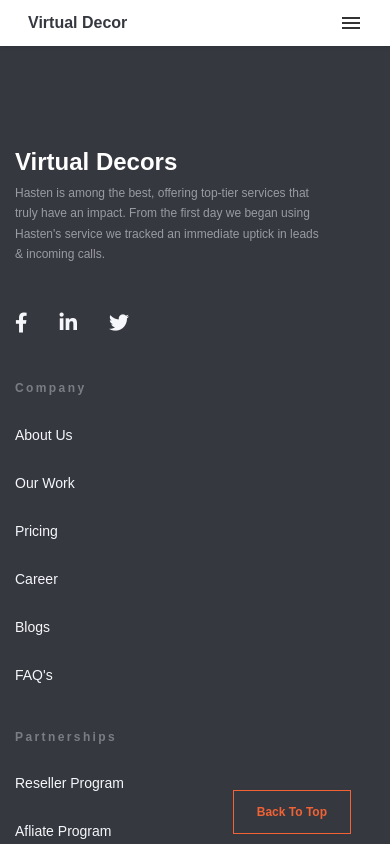
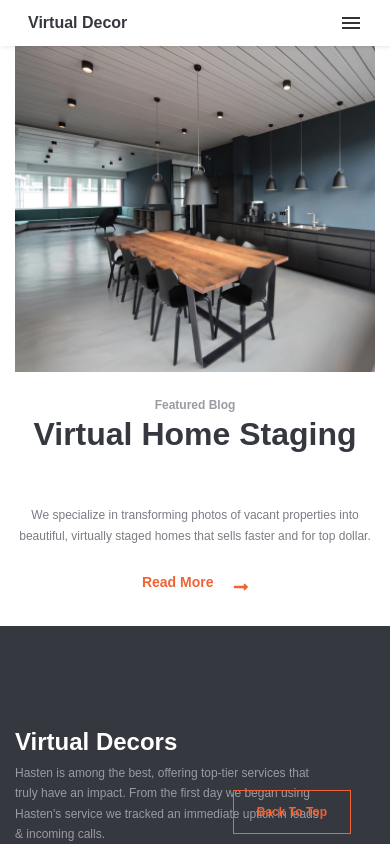
Before and after one commit to alemprogramer/interior-app, a React (Create React App) app: page /blog in a window 390 px wide. Shown: the top 844 px of the page. Built offline with nearby package versions, Linux system fonts and the light colour scheme; a web font is replaced by a local one.

Commit message:
berakpoint in banner

```diff
--- a/src/components/banner/desk.jsx
+++ b/src/components/banner/desk.jsx
@@ -4,7 +4,7 @@ export class Banner extends Component {
     render() {
         const { blog, title, miniTitle, text, price, link, image, linkText, buttonText}=this.props;
         return (
-            <section className="banner d-none d-sm-block d-xl-block d-lg-block d-md-block">
+            <section className="banner">
                 <div className="container">
                     <div className="row">
                         <div className="col-md-6 col-sm-6">
--- a/src/components/banner/index.jsx
+++ b/src/components/banner/index.jsx
@@ -1,11 +1,20 @@
+import { useState,useEffect } from "react";
 import Desk from "./desk";
-/* import Mobile from "./mobile"; */
+import Mobile from "./mobile";
+import mediaObserver from "../breakPoints/breakpoint";
 
 
 function Banner(props) {
     const { blogger,title, miniTitle, text, price, img, url, urlIcon, urlText, buttonText}=props;
+    //  { title, miniTitle, text, price, link, image, linkText, buttonText }
+    const [media, setMedia] = useState();
+   useEffect(() => {
+       mediaObserver(setMedia);
+   }, [media]);
     return (
-        <Desk title={title} miniTitle={miniTitle} blog={blogger} text={text} price={price} image={img} link={url} linkIcon={urlIcon} linkText={urlText} buttonText={buttonText} />
+        <>
+            {media === 'mobile' ? <Mobile title={title} miniTitle={miniTitle} text={text} price={price} link={url} image={img} linkText={urlText} buttonText={buttonText}/> : <Desk title={title} miniTitle={miniTitle} blog={blogger} text={text} price={price} image={img} link={url} linkIcon={urlIcon} linkText={urlText} buttonText={buttonText} />}
+        </>
     )
 }
 
--- a/src/components/banner/mobile.jsx
+++ b/src/components/banner/mobile.jsx
@@ -4,7 +4,7 @@ export class Mobile extends Component {
     render() {
         const { title, miniTitle, text, price, link, image, linkText, buttonText } = this.props;
         return (
-            <section className="mobile_design d-md-none d-xl-none d-lg-none d-sm-none d-block">
+            <section className="mobile_design">
                 <div className="container">
                     <div className="row">
                         <div className="col-12">
--- a/src/components/breakPoints/breakpoint.js
+++ b/src/components/breakPoints/breakpoint.js
@@ -18,10 +18,10 @@ const matchObserver = (observerPoint) =>{
     }
 }
 
-const observer= (setMedia) => {
+const mediaObserver= (setMedia) => {
     matchObserver(setMedia);
     window.addEventListener('resize',()=>{
         matchObserver(setMedia);
     })
 }
-export default observer;
+export default mediaObserver;
--- a/src/components/navbar/main.jsx
+++ b/src/components/navbar/main.jsx
@@ -1,16 +1,15 @@
 import React from 'react'
-import observer from '../breakPoints/breakpoint'
-import {useState} from 'react'
+import mediaObserver from '../breakPoints/breakpoint'
+import { useState, useEffect} from 'react'
 import SmallNavbar from './SmallNavbar';
 import LargeNavbar from './LargeNavbar';
-import {useEffect} from 'react';
 
 function NavBar() {
     const [breakPoint,
         setBreakPoint] = useState();
 
     useEffect(() => {
-        observer(setBreakPoint)
+        mediaObserver(setBreakPoint)
     }, [breakPoint])
 
     return ( <> {
```
